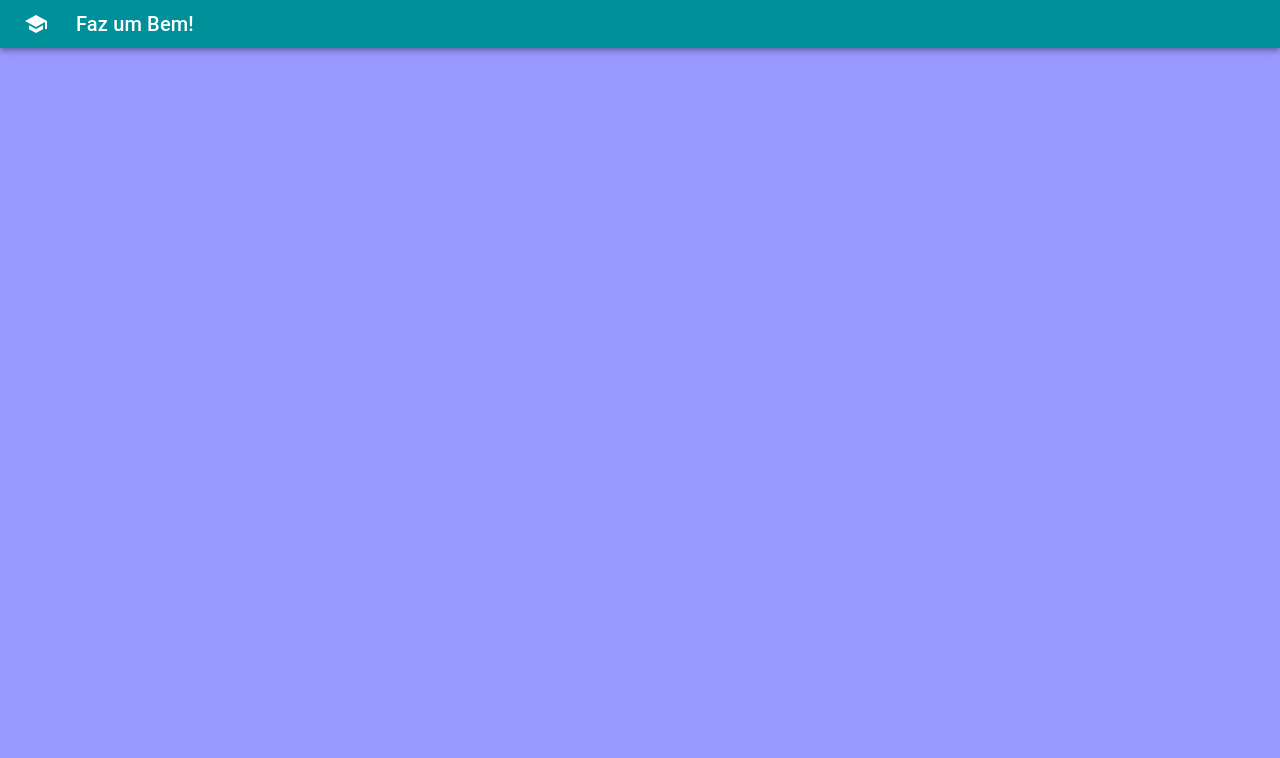
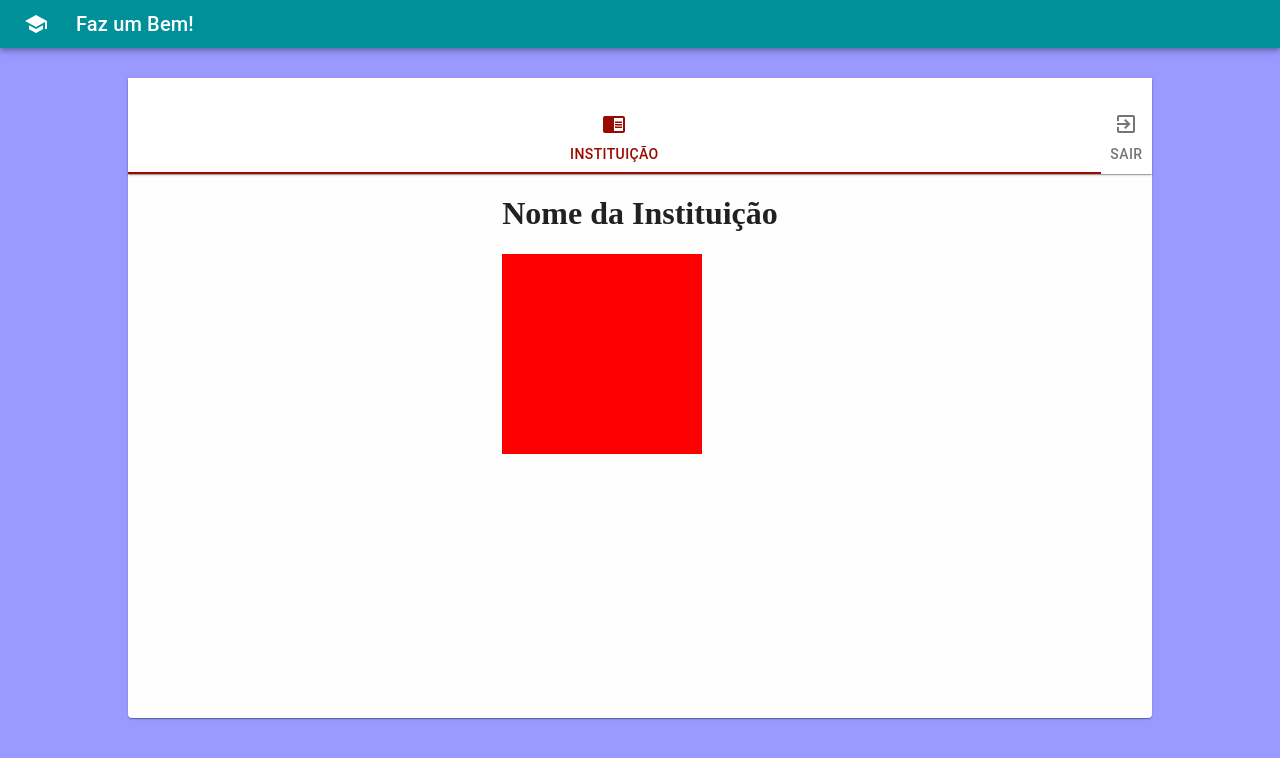
Before and after one commit to FazUmBemUFSM/frontendfazumbem, a React (Create React App) app: page /perfil in a window 1280 px wide. Shown: the top 758 px of the page. Built offline with nearby package versions, Linux system fonts and the light colour scheme.

Commit message:
created a base page to the institution profile

```diff
--- /dev/null
+++ b/src/pages/instituicao/base.tsx
@@ -0,0 +1,91 @@
+import React , {useState} from 'react'
+import { Paper } from '@material-ui/core';
+import { CenterContainer, TabLogin } from './styles';
+
+import { makeStyles } from '@material-ui/core/styles';
+import { TextField, Button, Tab, Tabs, Typography, Box} from '@material-ui/core';
+import CardMembershipIcon from '@material-ui/icons/CardMembership';
+import ChromeReaderModeIcon from '@material-ui/icons/ChromeReaderMode';
+import ExitToAppIcon from '@material-ui/icons/ExitToApp';
+
+import PerfilInst from './perfil/perfil'
+
+const useStyles = makeStyles({
+    root: {
+      flexGrow: 1,
+      height: "15%",
+      maxWidth: "100%",
+    },
+    tabs: {
+        height: "100%",
+    },
+    tab: {
+        height: 120
+    }
+
+});
+
+interface TabPanelProps {
+    children?: React.ReactNode;
+    index: any;
+    value: any;
+  }
+
+function TabPanel(props: TabPanelProps) {
+    const { children, value, index, ...other } = props;
+
+    return (
+      <div
+        style={{height:"85%"}}
+        role="tabpanel"
+        hidden={value !== index}
+        id={`scrollable-auto-tabpanel-${index}`}
+        aria-labelledby={`scrollable-auto-tab-${index}`}
+        {...other}
+      >
+        {value === index && (<>{children}</>)}
+      </div>
+    );
+  }
+
+const BaseInst : React.FC = () => {
+
+    const classes = useStyles();
+    const [value, setValue] = useState(0);
+
+    const handleChange = (event: React.ChangeEvent<{}>, newValue: number) => {
+        setValue(newValue);
+    };
+
+    return(
+        <CenterContainer>
+            <Paper style={{width: "80vw", margin:30, height: "80vh", backgroundColor: "#FEFEFE"}}>
+                <Paper square className={classes.root}>
+                    <Tabs
+                        value={value}
+                        onChange={handleChange}
+                        variant="fullWidth"
+                        indicatorColor="secondary"
+                        textColor="secondary"
+                        aria-label="icon label tabs example"
+                        className={classes.tabs}
+                        style={{width: "100%"}}
+                    >
+                        <Tab className={classes.tab} style={{minWidth: "95%"}}icon={<ChromeReaderModeIcon />}  label="Instituição" />
+                        <Tab className={classes.tab} style={{minWidth: "5%"}}icon={<ExitToAppIcon />}  label="Sair" />
+                    </Tabs>
+
+                </Paper>
+
+                <TabPanel value={value} index={0}>
+                    <PerfilInst/>
+
+                </TabPanel>
+
+            </Paper>
+        </CenterContainer>
+    )
+
+
+}
+export default BaseInst;
--- /dev/null
+++ b/src/pages/instituicao/perfil/perfil.tsx
@@ -0,0 +1,23 @@
+import React , {useState} from 'react'
+import { VerticalContainer , HorizontalContainer} from './styles';
+
+
+
+
+const PerfilInst : React.FC = () => {
+
+    return(
+        <HorizontalContainer>
+            <div>
+                <h1>Nome da Instituição</h1>
+                <div style={{width:200, height: 200, backgroundColor: "red"}}/>
+            </div>
+            <div>
+
+            </div>
+        </HorizontalContainer>
+    )
+
+
+}
+export default PerfilInst;
--- /dev/null
+++ b/src/pages/instituicao/perfil/styles.ts
@@ -0,0 +1,38 @@
+import styled from 'styled-components'
+
+export const CenterContainer = styled.div`
+
+    display: flex;
+    justify-content: center;
+    height: 100%;
+
+`;
+
+export const TabLogin = styled.div`
+
+    width: 50%;
+    height: 170px;
+    background-color: blue;
+    border-width: 2;
+    border-style: solid;
+    border-color: aqua;
+
+`;
+
+export const VerticalContainer = styled.div`
+
+    display: flex;
+    flex-direction: column;
+    justify-content: center;
+    align-items: center;
+
+`
+
+export const HorizontalContainer = styled.div`
+
+    display: flex;
+    flex-direction: line;
+    justify-content: center;
+    align-items: center;
+
+`
--- /dev/null
+++ b/src/pages/instituicao/styles.ts
@@ -0,0 +1,38 @@
+import styled from 'styled-components'
+
+export const CenterContainer = styled.div`
+
+    display: flex;
+    justify-content: center;
+    height: 100%;
+
+`;
+
+export const TabLogin = styled.div`
+
+    width: 50%;
+    height: 170px;
+    background-color: blue;
+    border-width: 2;
+    border-style: solid;
+    border-color: aqua;
+
+`;
+
+export const VerticalContainer = styled.div`
+
+    display: flex;
+    flex-direction: column;
+    justify-content: center;
+    align-items: center;
+
+`
+
+export const HorizontalContainer = styled.div`
+
+    display: flex;
+    flex-direction: line;
+    justify-content: center;
+    align-items: center;
+
+`
--- a/src/router/App.tsx
+++ b/src/router/App.tsx
@@ -3,12 +3,14 @@ import {BrowserRouter as Router, Route } from "react-router-dom";
 
 import Home from '../pages/home/home'
 import Login from '../pages/login/login'
+import BaseInst from '../pages/instituicao/base'
 
 function App() {
   return (
     <Router>
       <Route exact path="/" render={()=><Home/>}/>
       <Route exact path="/login" render={()=><Login/>}/>
+      <Route exact path="/perfil" render={()=><BaseInst/>}/>
     </Router>
   );
 }
```
